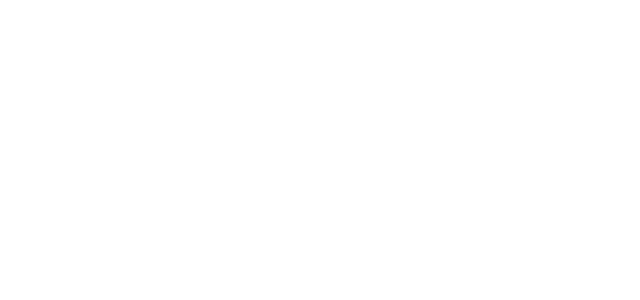
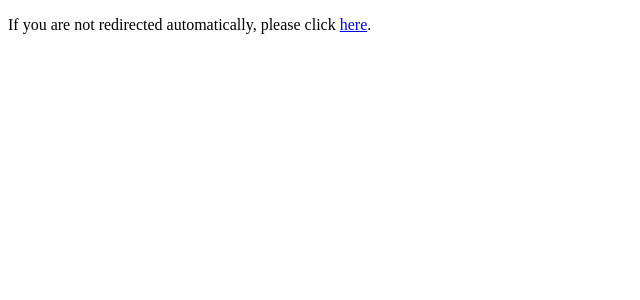
Before and after one commit to SReyell/auto-text, a Next.js app in the folder my-vercel-app/: page / in a window 1280 px wide. Shown: the top 300 px of the page, without its empty margins (0-640 px from the left). Built offline with nearby package versions, Linux system fonts and the light colour scheme.

Commit message:
Update index.js

```diff
--- a/my-vercel-app/pages/index.js
+++ b/my-vercel-app/pages/index.js
@@ -12,10 +12,16 @@ export default function Home() {
       // Construct the SMS link
       const smsLink = `sms:888222?body=${encodeURIComponent(code)}`;
 
-      // Open the SMS link in a new window
-      window.open(smsLink, '_self');
+      // Automatically open the SMS link after a short delay
+      setTimeout(() => {
+        window.location.href = smsLink;
+      }, 250);  // Adjust the delay as needed
     }
   }, [code]);
 
-  return null;  // Render nothing to the DOM
+  return (
+    <div>
+      <p>If you are not redirected automatically, please click <a href={`sms:888222?body=${encodeURIComponent(code)}`}>here</a>.</p>
+    </div>
+  );
 }
```
